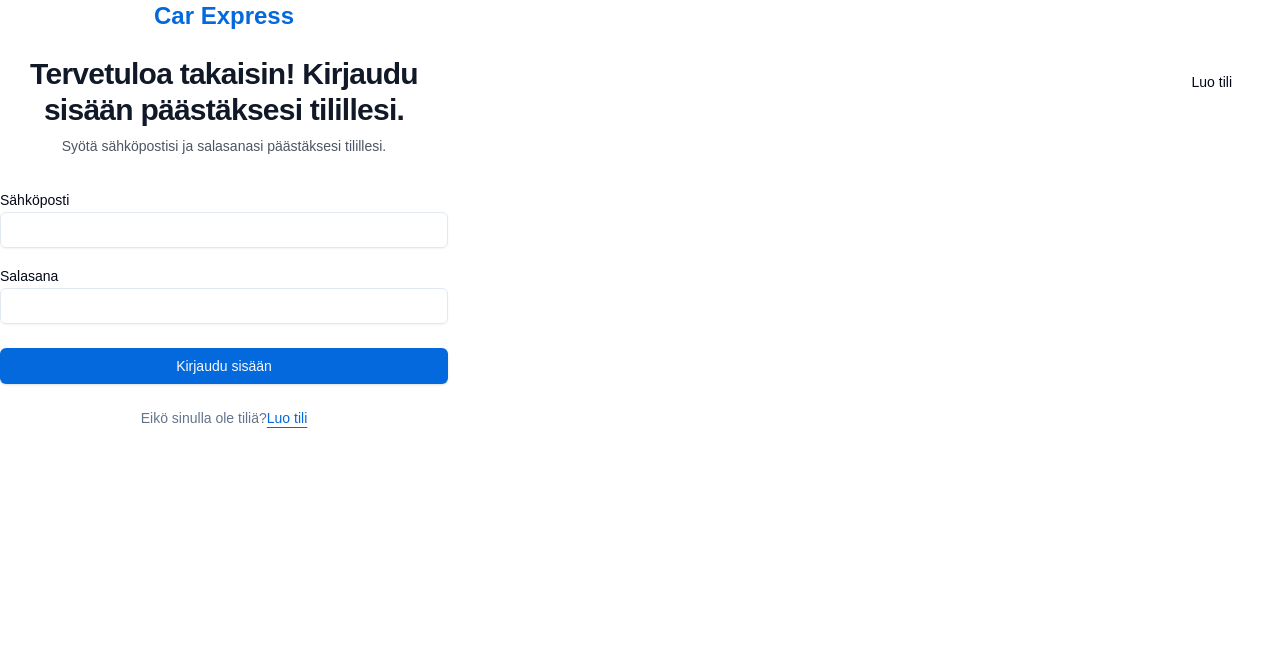
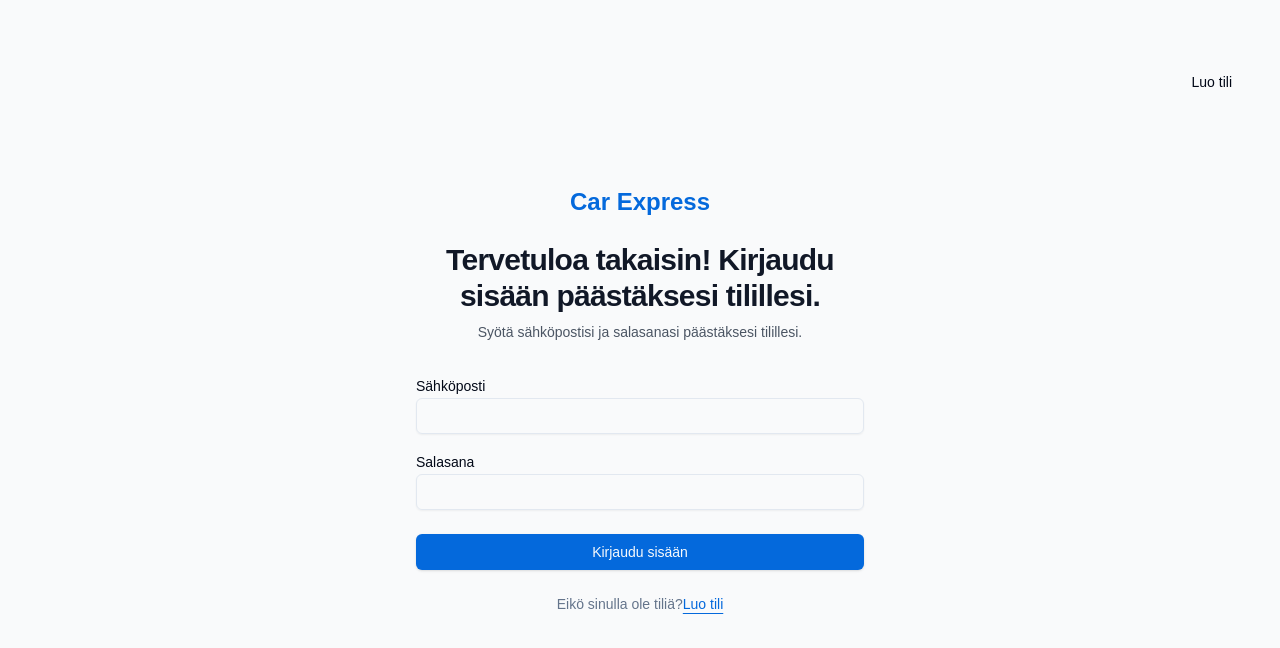
Before and after one commit to carexpress2025/web, a Next.js app: page /signin in a window 1280 px wide. Shown: the top 648 px of the page. Built offline with nearby package versions, Linux system fonts and the light colour scheme.

Commit message:
layout para paginas de autenticação

```diff
--- /dev/null
+++ b/src/app/(auth)/layout.tsx
@@ -0,0 +1,20 @@
+import { siteMetadata } from '../metadata';
+
+import type { Metadata } from 'next';
+
+export const metadata: Metadata = {
+  title: 'Auth',
+  description: siteMetadata.description,
+};
+
+export default function RootLayout({
+  children,
+}: Readonly<{
+  children: React.ReactNode;
+}>) {
+  return (
+    <div className="flex min-h-screen flex-col items-center justify-center bg-gray-50 px-4 py-12 sm:px-6 lg:px-8">
+      {children}
+    </div>
+  );
+}
```
